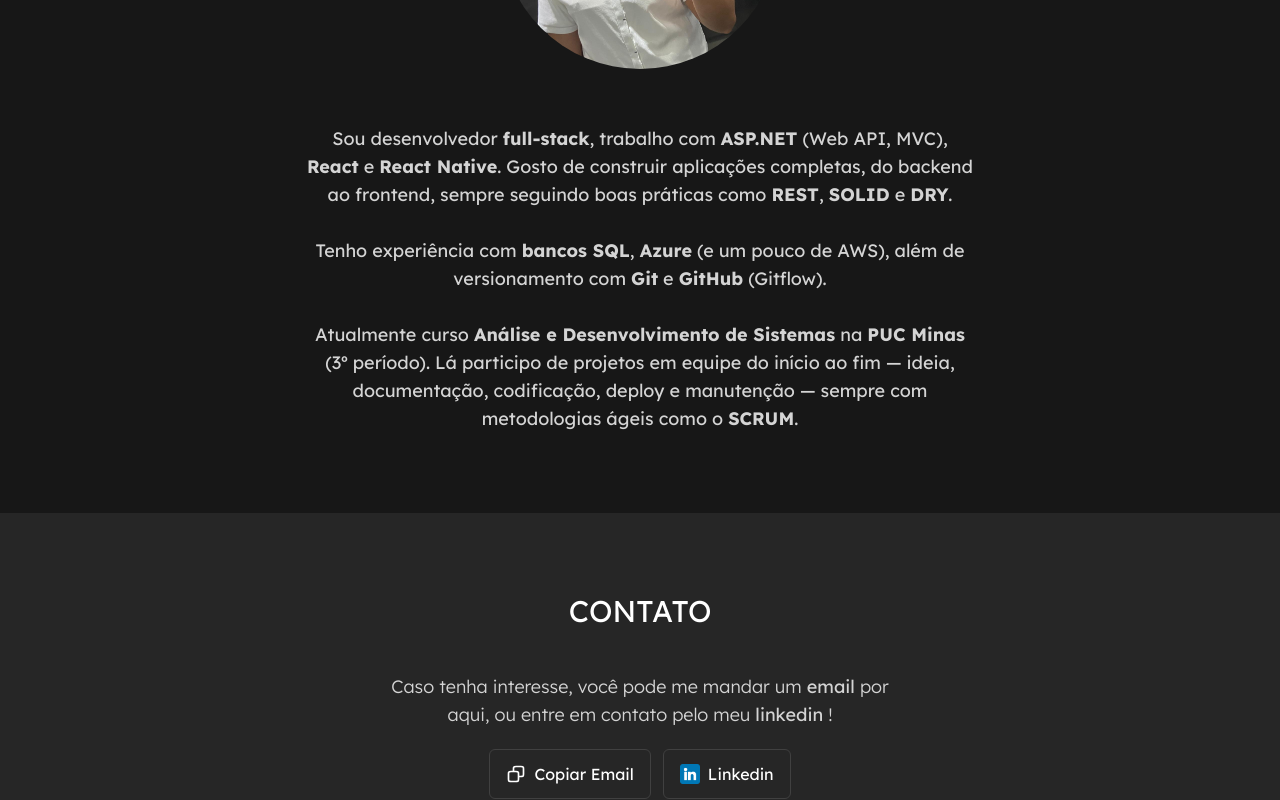
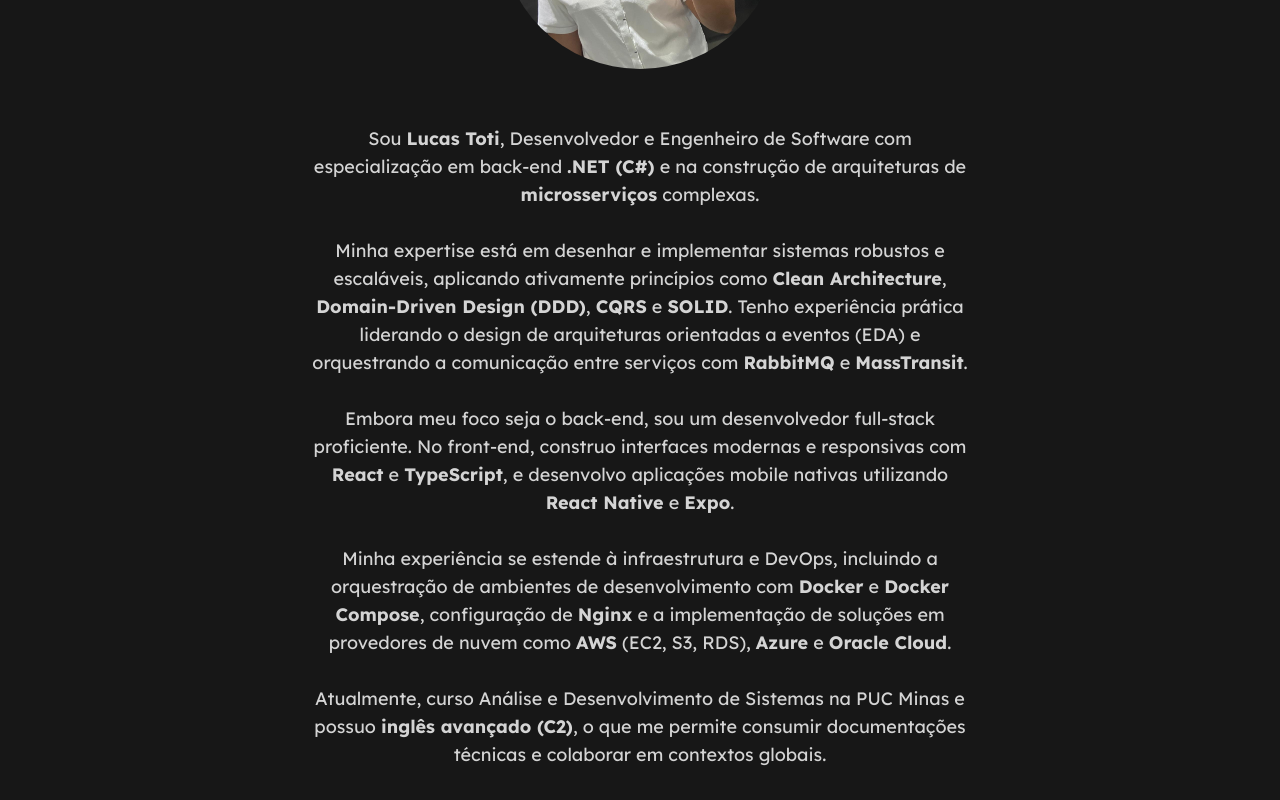
Before and after one commit to LcsToti/MyPortfolio, a React (Vite) app: page / in a window 1280 px wide. Shown: the part 2420-3220 px from the top of the page. Built offline with nearby package versions, Linux system fonts and the light colour scheme.

Commit message:
Chore: Remade About section

```diff
--- a/src/components/index/About.tsx
+++ b/src/components/index/About.tsx
@@ -14,26 +14,43 @@ export default function About() {
 
       <div className="max-w-2xl text-base md:text-lg">
         <p>
-          Sou desenvolvedor <strong>full-stack</strong>, trabalho com{" "}
-          <strong>ASP.NET</strong> (Web API, MVC), <strong>React</strong> e{" "}
-          <strong>React Native</strong>. Gosto de construir aplicações
-          completas, do backend ao frontend, sempre seguindo boas práticas como{" "}
-          <strong>REST</strong>, <strong>SOLID</strong> e <strong>DRY</strong>.
+          Sou <strong>Lucas Toti</strong>, Desenvolvedor e Engenheiro de Software
+          com especialização em back-end <strong>.NET (C#)</strong> e na
+          construção de arquiteturas de <strong>microsserviços</strong> complexas.
         </p>
         <br />
         <p>
-          Tenho experiência com <strong>bancos SQL</strong>,{" "}
-          <strong>Azure</strong> (e um pouco de AWS), além de versionamento com{" "}
-          <strong>Git</strong> e <strong>GitHub</strong> (Gitflow).
+          Minha expertise está em desenhar e implementar sistemas robustos e
+          escaláveis, aplicando ativamente princípios como{' '}
+          <strong>Clean Architecture</strong>,{' '}
+          <strong>Domain-Driven Design (DDD)</strong>, <strong>CQRS</strong> e{' '}
+          <strong>SOLID</strong>. Tenho experiência prática liderando o design
+          de arquiteturas orientadas a eventos (EDA) e orquestrando a
+          comunicação entre serviços com <strong>RabbitMQ</strong> e{' '}
+          <strong>MassTransit</strong>.
         </p>
         <br />
         <p>
-          Atualmente curso{" "}
-          <strong>Análise e Desenvolvimento de Sistemas</strong> na{" "}
-          <strong>PUC Minas</strong> (3º período). Lá participo de projetos em
-          equipe do início ao fim — ideia, documentação, codificação, deploy e
-          manutenção — sempre com metodologias ágeis como o{" "}
-          <strong>SCRUM</strong>.
+          Embora meu foco seja o back-end, sou um desenvolvedor full-stack
+          proficiente. No front-end, construo interfaces modernas e responsivas
+          com <strong>React</strong> e <strong>TypeScript</strong>, e desenvolvo
+          aplicações mobile nativas utilizando <strong>React Native</strong> e{' '}
+          <strong>Expo</strong>.
+        </p>
+        <br />
+        <p>
+          Minha experiência se estende à infraestrutura e DevOps, incluindo a
+          orquestração de ambientes de desenvolvimento com{' '}
+          <strong>Docker</strong> e <strong>Docker Compose</strong>,
+          configuração de <strong>Nginx</strong> e a implementação de soluções
+          em provedores de nuvem como <strong>AWS</strong> (EC2, S3, RDS),{' '}
+          <strong>Azure</strong> e <strong>Oracle Cloud</strong>.
+        </p>
+        <br />
+        <p>
+          Atualmente, curso Análise e Desenvolvimento de Sistemas na PUC Minas e
+          possuo <strong>inglês avançado (C2)</strong>, o que me permite
+          consumir documentações técnicas e colaborar em contextos globais.
         </p>
       </div>
     </div>
```
